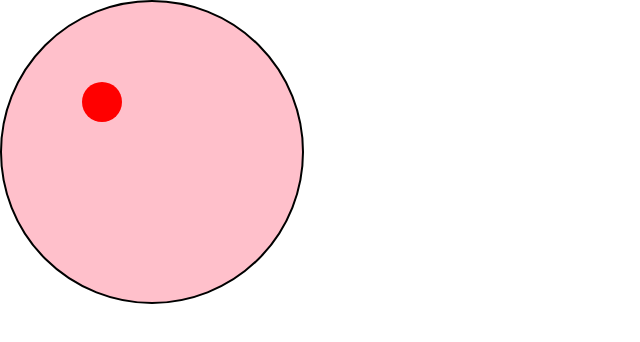
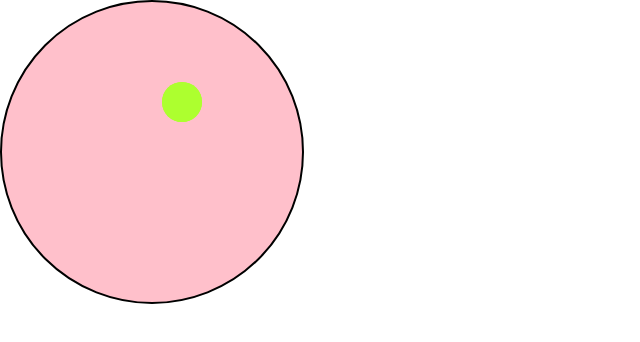
Before and after one commit to Snikerso/sekcja_uzytkownika, a React (Create React App) app: page / in a window 1280 px wide. Shown: the top 342 px of the page, without its empty margins (0-640 px from the left). Built offline with nearby package versions, Linux system fonts and the light colour scheme.

Commit message:
Oko se idzie w prawo

```diff
--- a/src/App.js
+++ b/src/App.js
@@ -16,15 +16,15 @@ const Head = styled.div`
 const Eye = styled.div`
   position: absolute;
   top: 80px;
-  left: 80px;
+  left: 160px;
   width: 40px;
   height: 40px;
-  background-color: pink;
+  background-color: greenyellow;
   border-radius: 500%;
   ${({ red }) =>
     red === true &&
     css`
-      background-color: red;
+      background-color: greenyellown;
     `}
 `;
 
```
